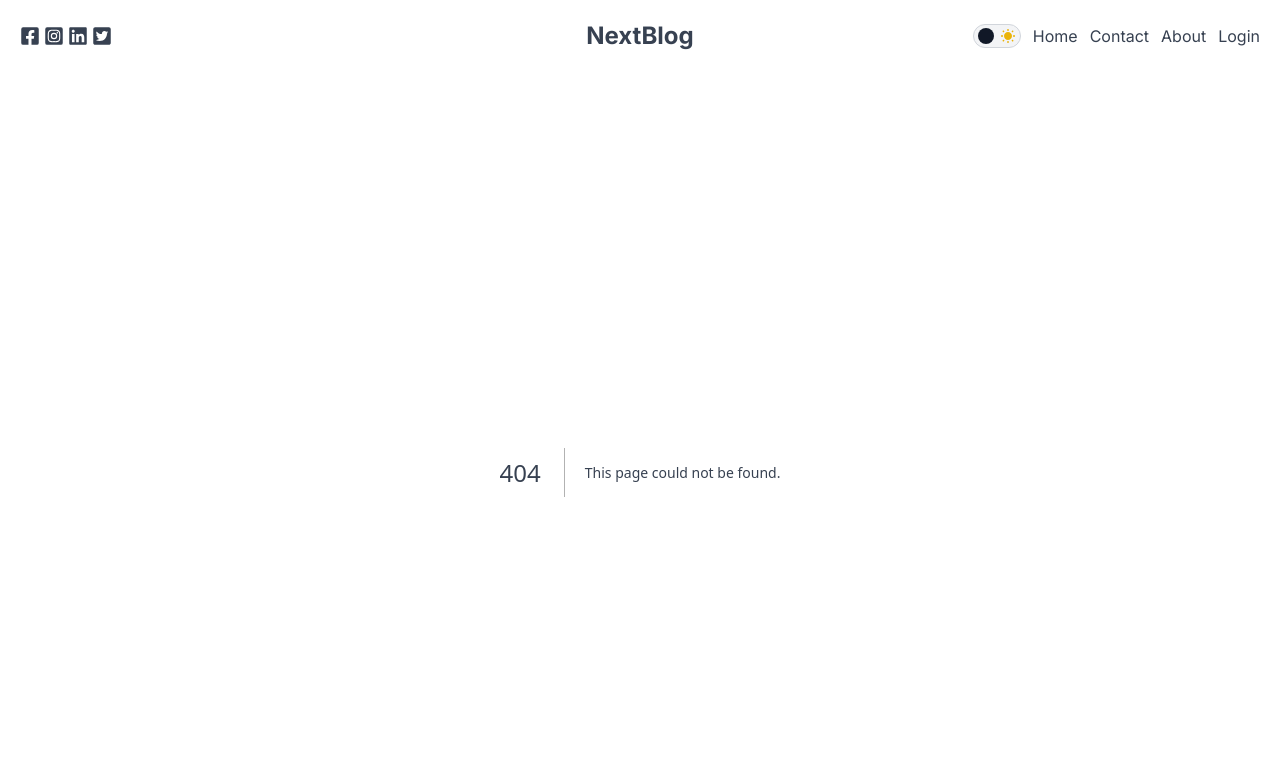
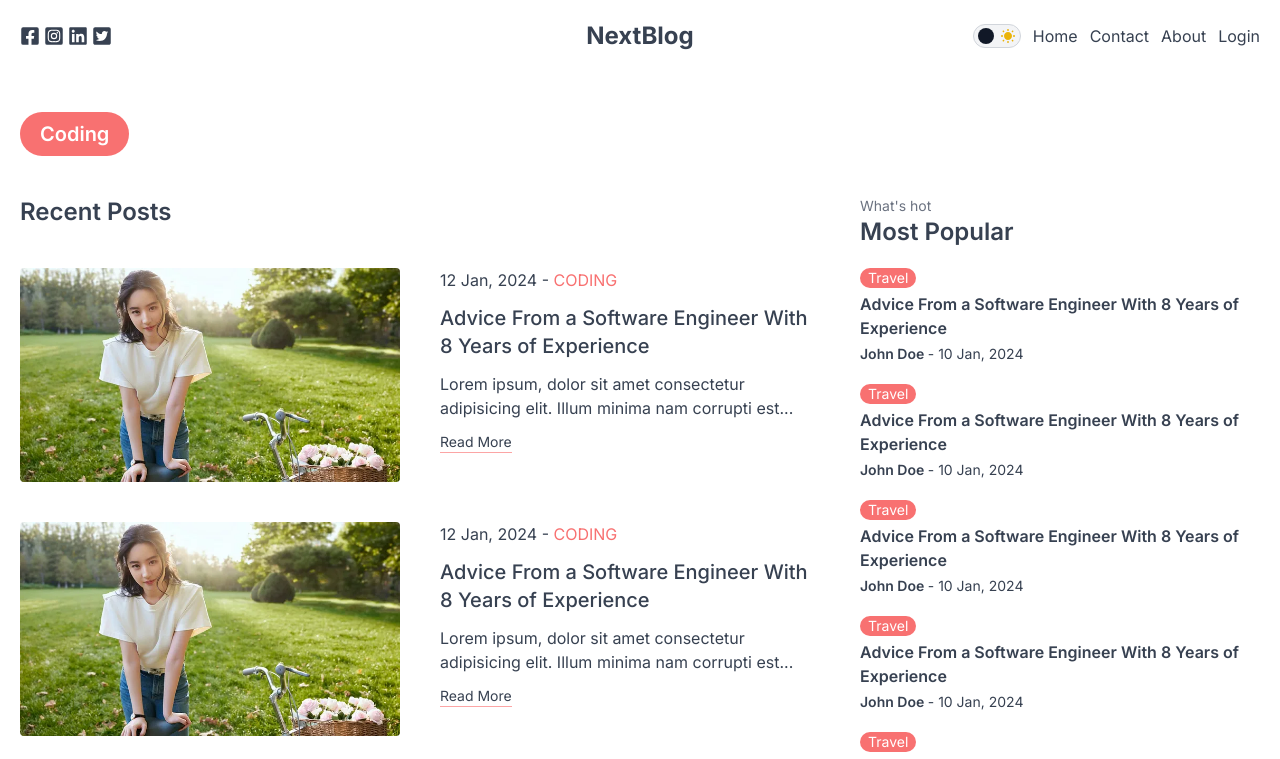
Before and after one commit to debarshi121/next-blog, a Next.js app: page /category in a window 1280 px wide. Before the commit this address had no page. Shown: the top 759 px of the page. Built offline with nearby package versions, Linux system fonts and the light colour scheme.

Commit message:
single blog page

```diff
--- /dev/null
+++ b/src/app/[slug]/page.js
@@ -0,0 +1,45 @@
+import Menu from "@/components/menu/Menu";
+import Image from "next/image";
+import React from "react";
+import "@/app/[slug]/post.css";
+import Comment from "@/components/comment/Comment";
+
+const page = () => {
+	return (
+		<div className="mt-10">
+			<div className="flex flex-col lg:flex-row gap-10">
+				<div className="flex-1 flex flex-col gap-5 lg:gap-10">
+					<h1 className="text-3xl font-semibold">Advice From a Software Engineer With 8 Years of Experience</h1>
+					<div className="flex gap-3 items-center">
+						<Image src="/1.webp" alt="" width={50} height={50} className="rounded-full h-12 w-12 border-2 dark:border-gray-700" />
+						<div className="flex flex-col">
+							<span className="font-semibold">John Doe</span>
+							<span className="text-sm">12 Jan, 2024</span>
+						</div>
+					</div>
+				</div>
+				<div className="flex-1">
+					<Image src="/2.webp" alt="" width={500} height={400} className="w-full rounded" />
+				</div>
+			</div>
+
+			<div className="flex flex-col lg:flex-row gap-10 mt-10">
+				<div className="flex-1">
+					<section id="content">
+						<p>Hello, and welcome!</p>
+						<p>My name is Benoit. I have been a software engineer for the past eight and a half years. I stayed at my previous (and first) company for seven and a half years, then I joined a new one in early 2022.</p>
+						<p>This article comes from a recent self-reflection on the things I wish I had started doing earlier in my career and the things I wish I had done differently.</p>
+						<p>What I am sharing here may be useful to any junior to mid-level developer who wishes to improve and progress toward the title of senior and beyond. Table of Contents</p>
+						<p>My name is Benoit. I have been a software engineer for the past eight and a half years. I stayed at my previous (and first) company for seven and a half years, then I joined a new one in early 2022.</p>
+						<p>This article comes from a recent self-reflection on the things I wish I had started doing earlier in my career and the things I wish I had done differently.</p>
+						<p>What I am sharing here may be useful to any junior to mid-level developer who wishes to improve and progress toward the title of senior and beyond. Table of Contents</p>
+					</section>
+					<Comment />
+				</div>
+				<Menu />
+			</div>
+		</div>
+	);
+};
+
+export default page;
--- /dev/null
+++ b/src/app/[slug]/post.css
@@ -0,0 +1,3 @@
+p {
+	margin-bottom: 12px;
+}
--- /dev/null
+++ b/src/app/category/page.js
@@ -0,0 +1,17 @@
+import CardList from "@/components/cardList/CardList";
+import Menu from "@/components/menu/Menu";
+import React from "react";
+
+const page = () => {
+	return (
+		<div className="mt-10">
+			<h1 className="text-xl font-semibold bg-red-400 text-white px-5 py-2 rounded-3xl max-w-fit">Coding</h1>
+			<div className="flex gap-10 mt-10">
+				<CardList />
+				<Menu />
+			</div>
+		</div>
+	);
+};
+
+export default page;
--- /dev/null
+++ b/src/components/comment/Comment.jsx
@@ -0,0 +1,32 @@
+import Image from "next/image";
+import React from "react";
+
+const Comment = () => {
+	return (
+		<div className="mt-10">
+			<h3 className="font-semibold text-2xl">Comments</h3>
+			<div className="flex gap-5 mt-5">
+				<textarea placeholder="write a comment..." className="w-10/12 bg-gray-200 p-2 rounded"></textarea>
+				<div>
+					<button className="bg-green-700 text-white px-5 py-2 rounded max-w-fit">Post</button>
+				</div>
+			</div>
+			<div className="mt-10 flex flex-col gap-5">
+				{Array.from({length: 5}).map((item, i) => (
+					<div key={i} className="flex flex-col gap-2">
+						<div className="flex gap-3 items-center">
+							<Image src="/1.webp" alt="" width={50} height={50} className="rounded-full h-12 w-12 border-2 dark:border-gray-700" />
+							<div className="flex flex-col">
+								<span className="font-semibold">John Doe</span>
+								<span className="text-sm">12 Jan, 2024</span>
+							</div>
+						</div>
+						<p>Lorem ipsum dolor, sit amet consectetur adipisicing elit. Labore reprehenderit cumque porro quia vero rem mollitia. Laborum harum porro animi impedit non! Iusto dolorum optio repellendus, vitae culpa qui voluptates.</p>
+					</div>
+				))}
+			</div>
+		</div>
+	);
+};
+
+export default Comment;
--- a/src/components/hamBurgerMenu/Hamburger.jsx
+++ b/src/components/hamBurgerMenu/Hamburger.jsx
@@ -13,7 +13,7 @@ const Humburger = () => {
 			<IoMdMenu onClick={() => setOpen(true)} className="w-8 h-8 -mt-1 block lg:hidden" />
 
 			{open && (
-				<div className="flex-1 flex items-center flex-col gap-3 lg:hidden w-full absolute bg-white h-screen dark:bg-gray-900">
+				<div className="flex-1 flex items-center flex-col gap-3 lg:hidden w-full absolute bg-white dark:bg-gray-900">
 					<ThemeToggle />
 					<Link href={"/"}>Home</Link>
 					<Link href={"/"}>Contact</Link>
--- a/src/components/menu/Menu.jsx
+++ b/src/components/menu/Menu.jsx
@@ -4,7 +4,7 @@ import MenuCategories from "./menuCategories/MenuCategories";
 
 const Menu = () => {
 	return (
-		<div className="w-full lg:w-4/12">
+		<div className="w-full lg:w-4/12 hidden lg:block">
 			<h5 className="text-gray-500 text-sm">What&apos;s hot</h5>
 			<h3 className="font-semibold text-2xl">Most Popular</h3>
 			<MenuPosts />
```
Also changed, not shown: src/components/menu/menuPosts/MenuPosts.jsx (+1 -1 lines).
